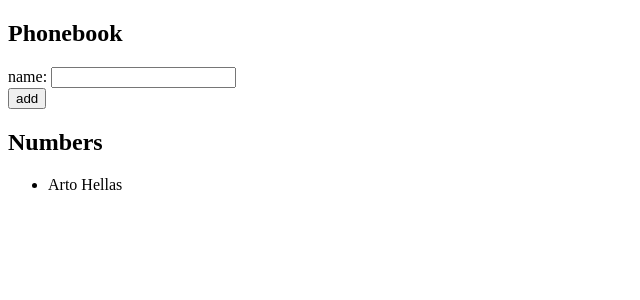
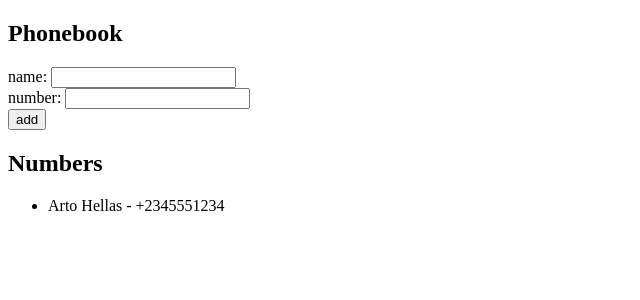
Before and after one commit to The-Royal-We/fullstack-open-2023-learning, a React (Create React App) app in the folder part2/phonebook/: page / in a window 1280 px wide. Shown: the top 300 px of the page, without its empty margins (0-640 px from the left). Built offline with nearby package versions, Linux system fonts and the light colour scheme.

Commit message:
complete exercise 2.8

```diff
--- a/part2/phonebook/src/App.js
+++ b/part2/phonebook/src/App.js
@@ -1,25 +1,38 @@
 import { useState } from "react";
 
-const PersonLine = ({ name }) => <li>{name}</li>;
+const PersonLine = ({ name, number }) => (
+  <li>
+    {name} - {number}
+  </li>
+);
 
 const App = () => {
-  const [persons, setPersons] = useState([{ name: "Arto Hellas" }]);
+  const [persons, setPersons] = useState([
+    { name: "Arto Hellas", number: "+2345551234" },
+  ]);
   const [newName, setNewName] = useState("");
+  const [newNumber, setNewNumber] = useState("");
 
   const handleNameInputChange = (event) => {
     setNewName(event.target.value);
+  };
+
+  const handleNumberInputChange = (event) => {
+    setNewNumber(event.target.value);
   };
 
   const handleOnSubmit = (event) => {
     event.preventDefault();
     const newPerson = {
       name: newName,
+      number: newNumber,
     };
     if (persons.find((person) => person.name === newName)) {
       window.alert(`${newName} is already added to the phone book`);
     } else {
       setPersons(persons.concat(newPerson));
       setNewName("");
+      setNewNumber("");
     }
   };
 
@@ -31,13 +44,16 @@ const App = () => {
           name: <input onChange={handleNameInputChange} value={newName} />
         </div>
         <div>
+          number: <input onChange={handleNumberInputChange} value={newNumber} />
+        </div>
+        <div>
           <button type="submit">add</button>
         </div>
       </form>
       <h2>Numbers</h2>
       <ul>
-        {persons.map(({ name }) => (
-          <PersonLine key={name} name={name} />
+        {persons.map(({ name, number }) => (
+          <PersonLine key={name} name={name} number={number} />
         ))}
       </ul>
     </div>
```
